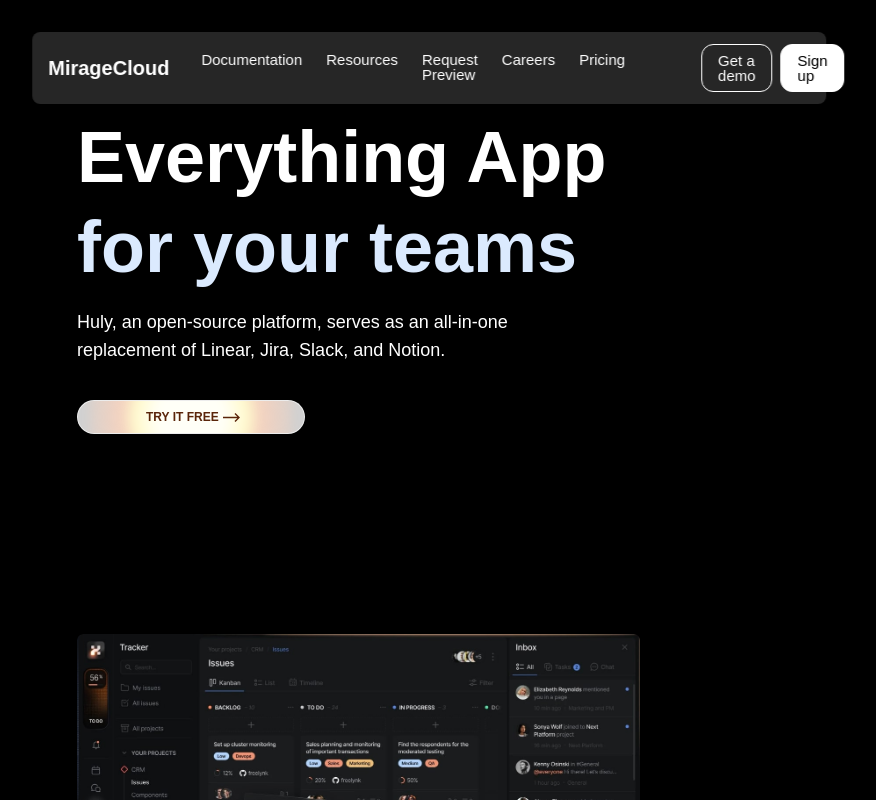
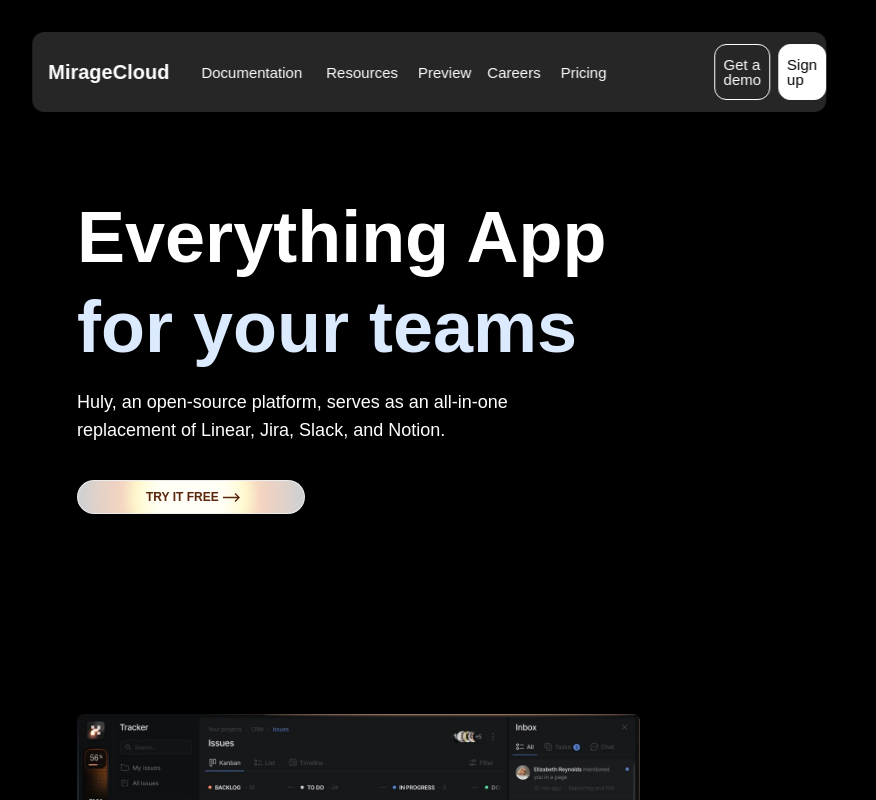
Before and after one commit to SAHIL13928/miragecloud2, a Next.js app: page / in a window 1280 px wide. Shown: the top 800 px of the page, without its empty margins (211-1087 px from the left). Built offline with nearby package versions, Linux system fonts and the light colour scheme.

Commit message:
margin adjustments

```diff
--- a/src/components/Githubsection.jsx
+++ b/src/components/Githubsection.jsx
@@ -15,7 +15,7 @@
           Issues and GitHub Projects.`}
         </p>
 
-        {/* Glowing Image Wrapper */}
+
         <div className="relative my-20 p-[10px] bg-black rounded-lg animate-moving-glow before:absolute before:inset-0 before:rounded-lg before:blur-md before:content-[''] before:z-[-1] before:bg-gradient-to-r before:from-orange-500 before:via-transparent before:to-blue-500 before:animate-glow">
           <div className="rounded-md overflow-hidden border-4 border-gray-800 shadow-lg">
             <Image src="/huly5.JPG" alt="" className="rounded-md overflow-hidden" width={960} height={554} />
@@ -38,15 +38,15 @@
 const features = [
   {
     title: "Two-way synchronization",
-    image: "/huly41.jpg", // Path to your image in the public folder
+    image: "/huly41.jpg",
   },
   {
     title: "Private tasks",
-    image: "/huly41.jpg", // Path to your image in the public folder
+    image: "/huly41.jpg",
   },
   {
     title: "Multiple repositories",
-    image: "/huly41.jpg", // Path to your image in the public folder
+    image: "/huly41.jpg",
   },
 ];
 
@@ -55,14 +55,14 @@
     <div className="grid mt-40 grid-cols-3 gap-x-4 gap-y-20">
       {features.map((feature, index) => (
         <div key={index} className="bg-[#1A1A1A] p-8 rounded-xl relative overflow-hidden min-h-[400px]">
-           {/* Relative for absolute positioning */}
+
           <Image
             src={feature.image}
             alt={feature.title}
-            layout="fill" // Key change: fill the container
+            layout="fill"
             objectFit="cover"
              className="rounded-lg"
-             // Center the image horizontally
+
           />
            <div className="absolute  bottom-4 left-4 w-full bg-black/50 p-2 rounded-xl flex items-center justify-center">
           <h3 className="absolute bottom-4  text-xl font-medium text-white">
--- a/src/components/Hero.jsx
+++ b/src/components/Hero.jsx
@@ -10,7 +10,7 @@
 
 
       {/* Hero Section */}
-      <div className="relative flex-1 w-full flex flex-col items-start justify-center px-36 py-28 bg-black">
+      <div className="relative flex-1 w-full flex flex-col items-start justify-center mt-20 px-36 py-28 bg-black">
         <h1 className="text-7xl font-bold leading-tight">
           Everything App <br />
           <span className="text-blue-100 ">for your teams</span>
--- a/src/components/Navbar.jsx
+++ b/src/components/Navbar.jsx
@@ -12,7 +12,7 @@
   };
 
   return (
-    <nav className="fixed top-4 left-1/2 transform -translate-x-1/2 z-50 mt-4 w-full sm:w-[90%] md:w-[75%] lg:w-[62%] bg-white/15 backdrop-blur-lg justify-center rounded-lg shadow-lg py-2">
+    <nav className="fixed top-4 left-1/2 transform -translate-x-1/2 z-50 mt-4 w-full sm:w-[90%] md:w-[75%] lg:w-[62%] bg-white/15 backdrop-blur-lg justify-center rounded-xl shadow-lg py-2">
       <div className="flex w-full max-w-5xl items-center justify-between">
         <div className="text-xl font-bold text-white px-4">MirageCloud</div>
 
@@ -26,9 +26,9 @@
 
         {/* Desktop and Mobile Menu */}
         <NavigationMenu.Root className={`flex sm:block ${isMenuOpen ? "block" : "hidden"} sm:flex`}>
-          <NavigationMenu.List className="center text-white m-0 flex list-none rounded-md p-1">
-            <NavigationMenu.Item>
-              <NavigationMenu.Trigger className="group flex select-none items-center justify-between gap-0.5 rounded px-3 py-2 text-[15px] font-medium leading-none outline-none hover:bg-violet3 focus:shadow-[0_0_0_2px] focus:shadow-violet7">
+          <NavigationMenu.List className="center  text-white m-0 items-center  flex list-none justify-end rounded-md p-1">
+            <NavigationMenu.Item className="relative">
+              <NavigationMenu.Trigger className="group hover:text-white/80 flex select-none items-center justify-between gap-0.5 rounded px-3 py-2 text-[15px] font-medium leading-none outline-none hover:bg-violet3 focus:shadow-[0_0_0_2px] focus:shadow-violet7">
                 Documentation
               </NavigationMenu.Trigger>
               <NavigationMenu.Content className="absolute left-0 top-0 w-full sm:w-auto">
@@ -50,7 +50,7 @@
             </NavigationMenu.Item>
 
             <NavigationMenu.Item>
-              <NavigationMenu.Trigger className="group flex select-none items-center justify-between gap-0.5 rounded px-3 py-2 text-[15px] font-medium leading-none text-violet outline-none hover:bg-violet3 focus:shadow-[0_0_0_2px] focus:shadow-violet7">
+              <NavigationMenu.Trigger className="group hover:text-white/80 flex select-none items-center justify-between gap-0.5 rounded px-3 py-2 text-[15px] font-medium leading-none text-violet outline-none hover:bg-violet3 focus:shadow-[0_0_0_2px] focus:shadow-violet7">
                 Resources
               </NavigationMenu.Trigger>
               <NavigationMenu.Content className="absolute left-0 top-0 w-full sm:w-auto">
@@ -67,15 +67,15 @@
 
             <NavigationMenu.Item>
               <NavigationMenu.Link
-                className="block select-none rounded px-3 py-2 text-[15px] font-medium leading-none text-violet11 no-underline outline-none hover:bg-violet3 focus:shadow-[0_0_0_2px] focus:shadow-violet7"
+                className="block select-none hover:text-white/80 rounded px-2 py-2 text-[15px] font-medium leading-none text-violet11 no-underline outline-none hover:bg-violet focus:shadow-[0_0_0_2px] focus:shadow-violet7"
                 href="#"
               >
-                Request Preview
+               Preview
               </NavigationMenu.Link>
             </NavigationMenu.Item>
             <NavigationMenu.Item>
               <NavigationMenu.Link
-                className="block select-none rounded px-3 py-2 text-[15px] font-medium leading-none text-violet11 no-underline outline-none hover:bg-violet3 focus:shadow-[0_0_0_2px] focus:shadow-violet7"
+                className="block select-none hover:text-white/80 rounded px-2 py-2 text-[15px] font-medium leading-none text-violet11 no-underline outline-none hover:bg-violet focus:shadow-[0_0_0_2px] focus:shadow-violet7"
                 href="#"
               >
                 Careers
@@ -83,7 +83,7 @@
             </NavigationMenu.Item>
             <NavigationMenu.Item>
               <NavigationMenu.Link
-                className="block select-none rounded px-3 py-2 text-[15px] font-medium leading-none text-violet11 no-underline outline-none hover:bg-violet3 focus:shadow-[0_0_0_2px] focus:shadow-violet7"
+                className="block select-none hover:text-white/80 rounded px-3 py-2 text-[15px] font-medium leading-none text-violet11 no-underline outline-none hover:bg-violet3 focus:shadow-[0_0_0_2px] focus:shadow-violet7"
                 href="#"
               >
                 Pricing
@@ -91,9 +91,9 @@
             </NavigationMenu.Item>
 
             <NavigationMenu.Item>
-              <div className="inline-block ml-16 border border-white bg-transparent rounded-xl transition-all duration-300 ease-in-out hover:bg-white/10">
+              <div className=" ml-24 border justify-end border-white bg-transparent rounded-xl transition-all duration-300 ease-in-out hover:bg-white/10">
                 <NavigationMenu.Link
-                  className="block select-none rounded px-4 py-2 text-[15px] font-medium leading-none text-violet11 no-underline outline-none focus:shadow-[0_0_0_2px] focus:shadow-violet7"
+                  className="block select-none rounded px-2 py-3 text-[15px] font-medium leading-none text-violet11 no-underline outline-none focus:shadow-[0_0_0_2px] focus:shadow-violet7"
                   href="#"
                 >
                   Get a demo
@@ -102,9 +102,9 @@
             </NavigationMenu.Item>
 
             <NavigationMenu.Item>
-              <div className="inline-block ml-2 border border-white bg-white text-black rounded-xl transition-all duration-300 ease-in-out hover:bg-white/90">
+              <div className=" ml-2 mr-2 border justify-end border-white bg-white text-black rounded-xl transition-all duration-300 ease-in-out hover:bg-white/90">
                 <NavigationMenu.Link
-                  className="block select-none rounded px-4 py-2 text-[15px] font-medium leading-none text-violet11 no-underline outline-none focus:shadow-[0_0_0_2px] focus:shadow-violet7"
+                  className="block select-none rounded px-2 py-3 text-[15px] font-medium leading-none text-violet11 no-underline outline-none focus:shadow-[0_0_0_2px] focus:shadow-violet7"
                   href="#"
                 >
                   Sign up
```
